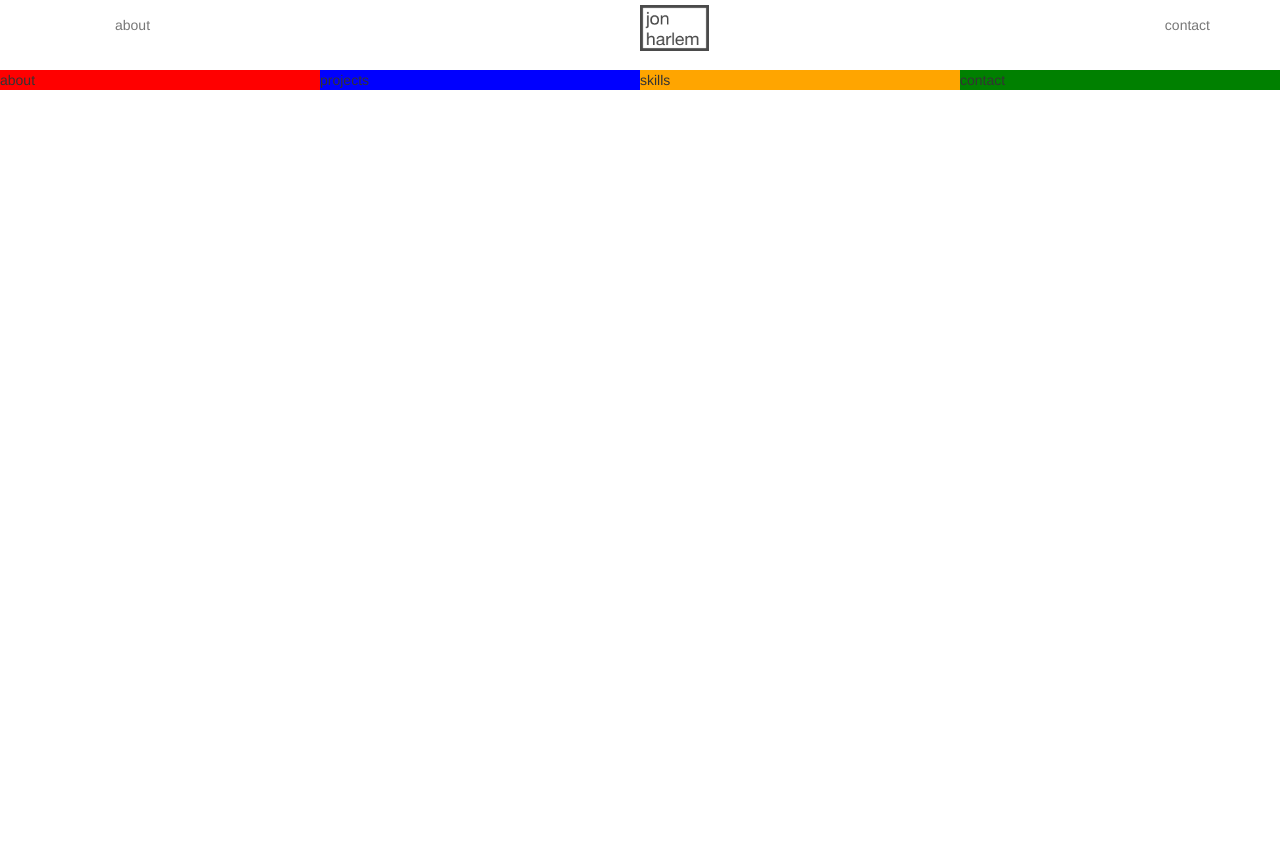
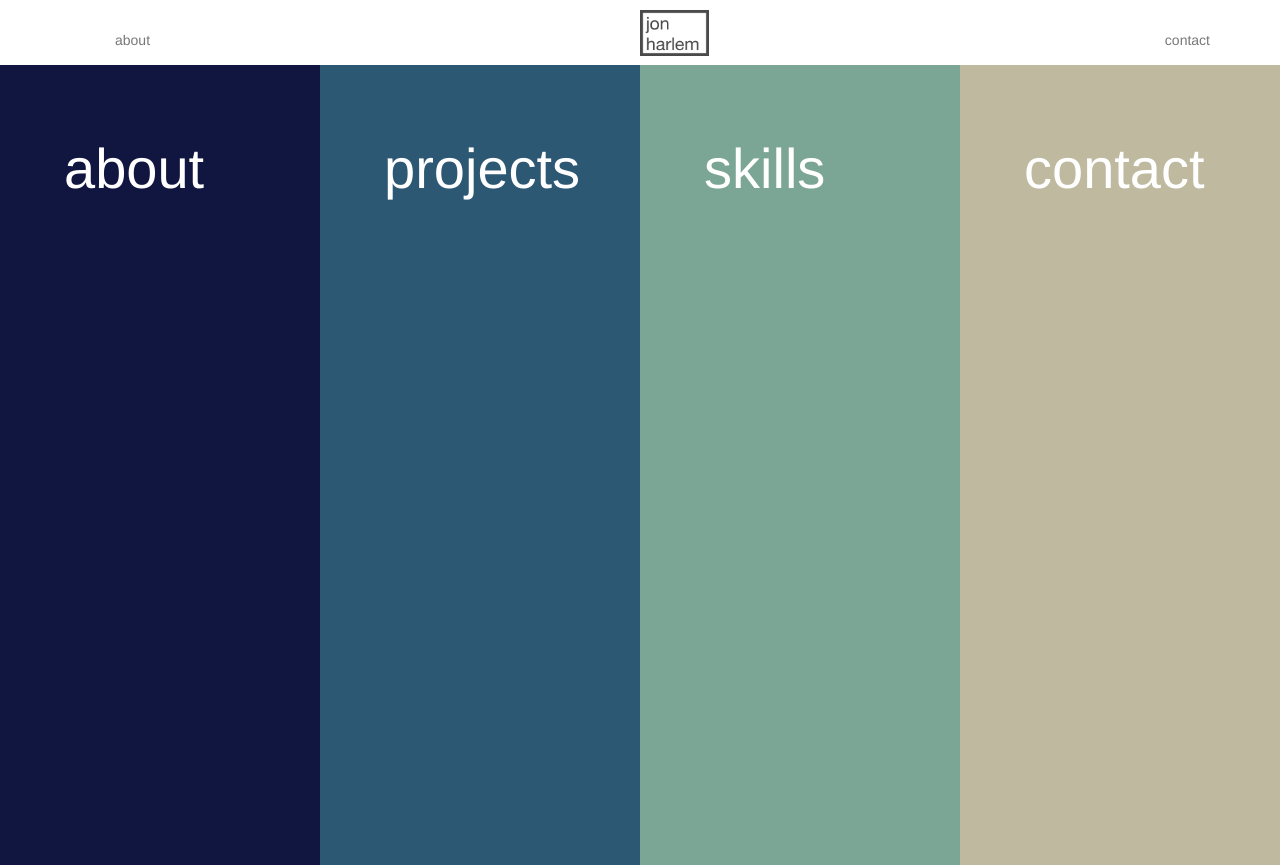
Before and after one commit to jonharlem/portfolio, a plain HTML site: page index.html in a window 1280 px wide. Before the commit the page ends 800 px from the top, so only its background shows below. Drawn offline with nearby package versions, Linux system fonts and the light colour scheme.

Commit message:
color palette and section titles

```diff
--- a/css/style.css
+++ b/css/style.css
@@ -1,16 +1,25 @@
+p {
+	color: white;
+}
+
 /*NAVBAR*/
 
 .navbar-default {
   	background-color: white;
   	border: none;
   	width: 100%;
+  	margin-bottom: 0;
 }
 
 #logo {
-	margin-top: -10px;
+	margin-top: -5px;
 	width: 69px;
 	left: 50%;
 	position: absolute;
+}
+
+.navbar-nav {
+	margin-top: 15px;
 }
 
 /*SECTIONS*/
@@ -21,21 +30,28 @@ div.col-xs-12.col-sm-3 {
 }
 
 #about {
-	background-color: red;
-	height: 100%;
+	background-color: #101640;
+	height: 800px;
 }
 
 #projects {
-	background-color: blue;
-	height: 100%;
+	background-color: #2D5873;
+	height: 800px;
 }
 
 #skills {
-	background-color: orange;
-	height: 100%;
+	background-color: #7BA696;
+	height: 800px;
 }
 
 #contact {
-	background-color: green;
-	height: 100%;
+	background-color: #BFBA9F;
+	height: 800px;
 }
+
+.titleWrapper {
+	margin-left: 20%;
+	padding-top: 20%;
+	font-size: 4em;
+	font-weight: 500;
+}
--- a/index.html
+++ b/index.html
@@ -41,24 +41,36 @@
   <section>
     <div class="container-fluid special">
       <div class="row">
+        <!-- ABOUT -->
         <div class="col-xs-12 col-sm-3">
           <div class="closed" id="about">
-            <p>about</p>
+            <div class="titleWrapper">
+              <p>about</p>
+            </div>
           </div>
         </div>
+        <!-- PROJECTS -->
         <div class="col-xs-12 col-sm-3">
           <div class="closed" id="projects">
-            <p>projects</p>
+            <div class="titleWrapper">
+              <p>projects</p>
+            </div>
           </div>
         </div>
+        <!-- SKILLS -->
         <div class="col-xs-12 col-sm-3">
           <div class="closed" id="skills">
+            <div class="titleWrapper">
               <p>skills</p>
+            </div>
           </div>
         </div>
+        <!-- CONTACT -->
         <div class="col-xs-12 col-sm-3">
           <div class="closed" id="contact">
-            <p>contact</p>
+            <div class="titleWrapper">
+              <p>contact</p>
+            </div>
           </div>
         </div>
       </div> <!-- /.row -->
```
